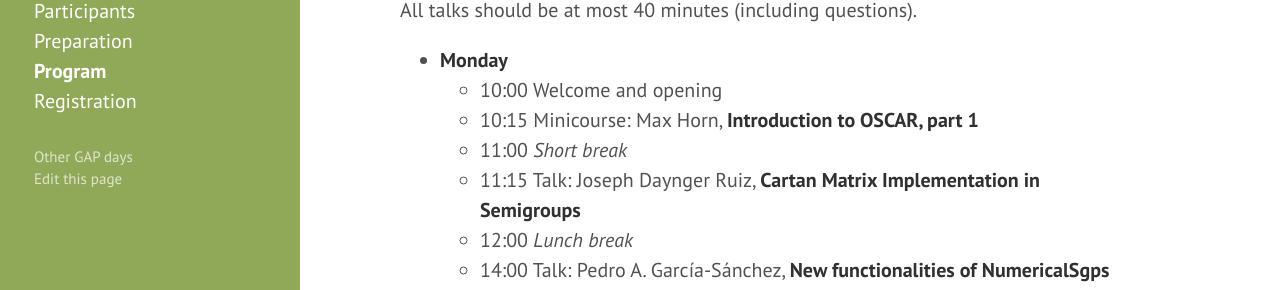
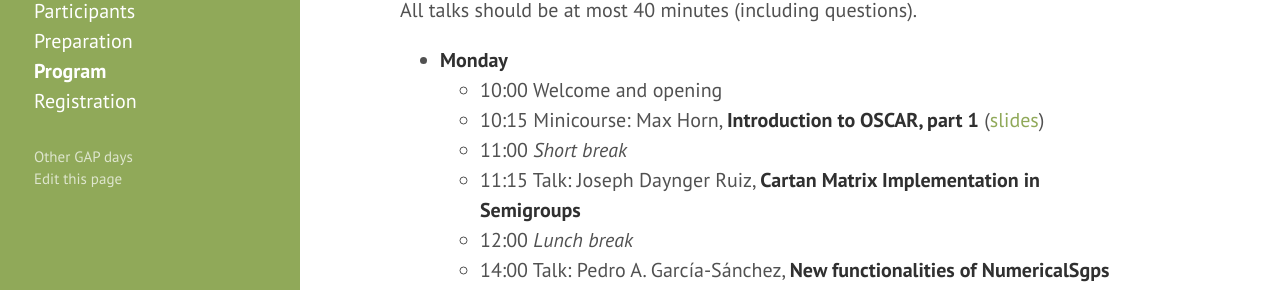
Before and after one commit to gapdays/gapdays2026-spring, a Jekyll site: the page built from program.md, in a window 1280 px wide and 900 px high. Shown: the part 323-613 px from the top of the window. Built offline with Jekyll 4.4.1, drawn with Linux system fonts in a browser that asks for light colours.

Commit message:
Add slides OSCAR minicourse, part I

```diff
--- a/program.md
+++ b/program.md
@@ -18,7 +18,7 @@ All talks should be at most 40 minutes (including questions).
 
 - **Monday**
   - 10:00 Welcome and opening
-  - 10:15 Minicourse: Max Horn, **Introduction to OSCAR, part 1**
+  - 10:15 Minicourse: Max Horn, **Introduction to OSCAR, part 1** ([slides]({{ site.baseurl }}/slides/OSCAR-porto2026-part1.pdf))
   - 11:00 *Short break*
   - 11:15 Talk: Joseph Daynger Ruiz, **Cartan Matrix Implementation in Semigroups**
   - 12:00 *Lunch break*
```
Also changed, not shown: 1 other file.
